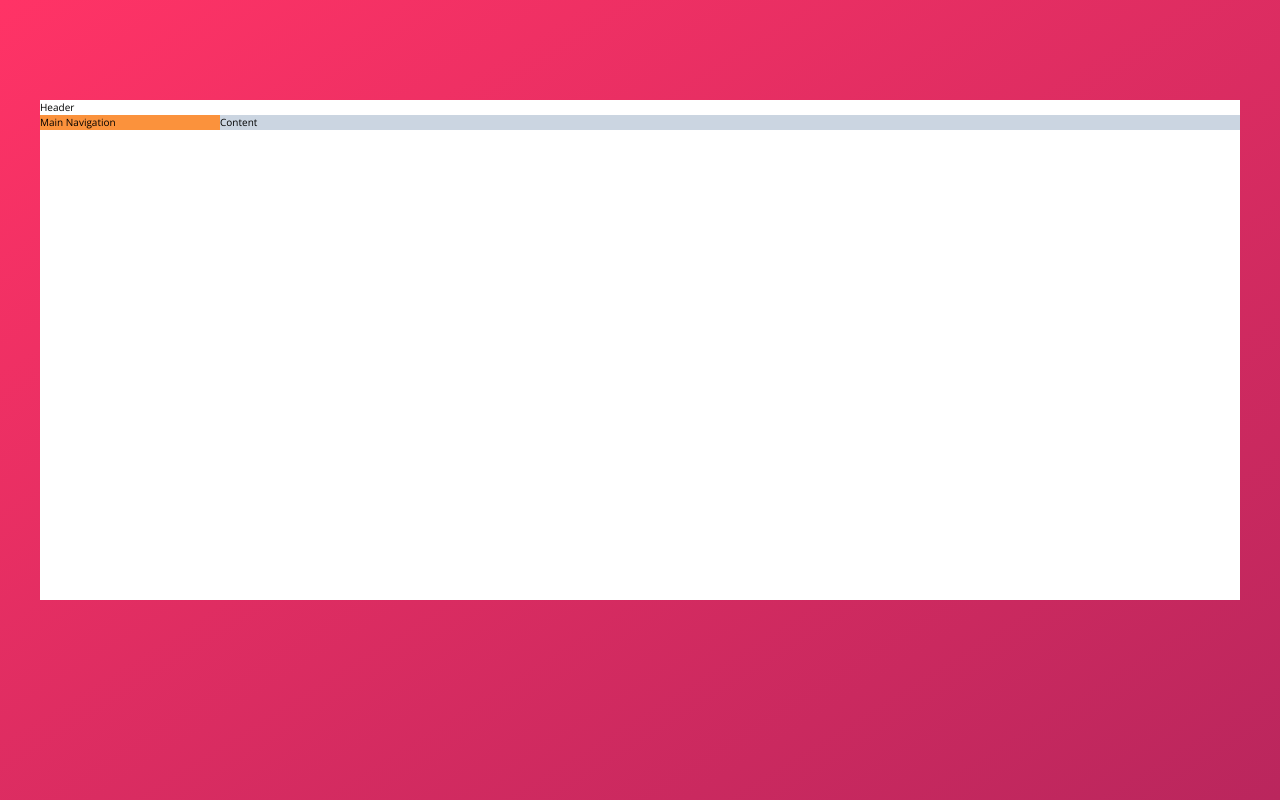
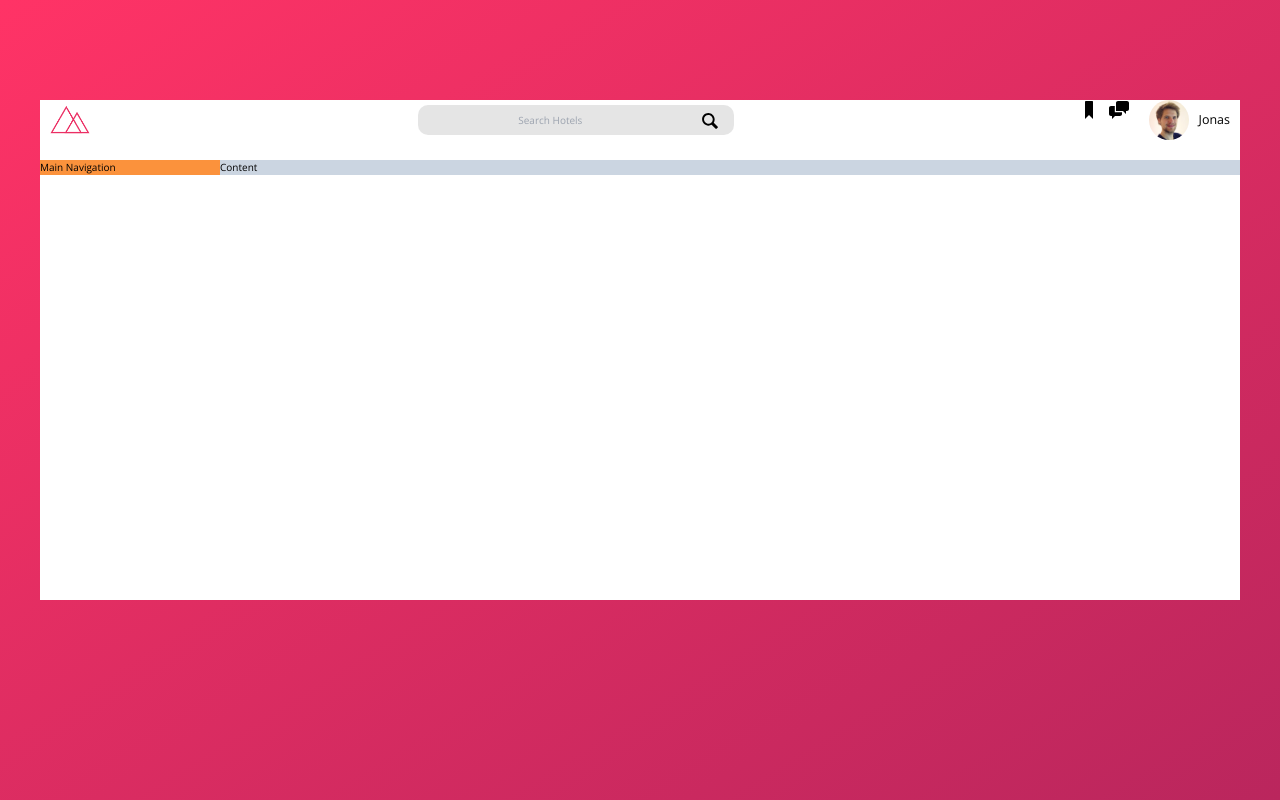
Before and after one commit to CypherAk007/Trillio-React-App, a React (Vite) app: page / in a window 1280 px wide. Built offline with nearby package versions, Linux system fonts and the light colour scheme.

Commit message:
My code for header

```diff
--- /dev/null
+++ b/src/components/Header.jsx
@@ -0,0 +1,36 @@
+import classes from "./Header.module.scss"
+import logo from "../assets/img/favicon.png"
+import { useHref } from "react-router-dom";
+import mag from "../assets/img/SVG/magnifying-glass.svg";
+import chat from "../assets/img/SVG/chat.svg";
+import Bookmark from "../assets/img/SVG/bookmark.svg";
+import user from "../assets/img/user.jpg"
+const Header = ()=>{
+    return(
+        <div className={` flex justify-between items-center my-8`}>
+            <div className={`pl-4`}>
+                <img className={`h-16`} src={logo}></img>
+            </div>
+            <form className={`flex items-center relative `}>
+                <input className={`-bg--color-grey-dark-3/25 place-content-start  w-[95%] self-center py-3 px-40 rounded-2xl focus:w-[100%] transition-all `} placeholder="Search Hotels" type="text"></input>
+                <div>
+                    <img className={`absolute top-[20%] left-[85%] focus:left-[90%] `} src={mag}></img>
+                </div>
+            </form>
+            <div className={`flex gap-4 mr-4 items-center self-stretch hover:bg-yellow-400`}>
+                <div className={`min-h-full`}>
+                    <img src={Bookmark}></img>
+                </div>
+                <div className={`min-h-full`}>
+                    <img src={chat} alt="chat" />
+                </div>
+                <div className={`ml-4 flex items-center gap-4 min-h-full hover:bg-pink-500`}>
+                    <img className={`h-16 rounded-full`} src={user}></img>
+                    <div className={`text-xl`}>Jonas</div>
+                </div>
+            </div>
+        </div>
+    )
+}
+
+export default Header;
--- a/src/components/RouteLayout.jsx
+++ b/src/components/RouteLayout.jsx
@@ -1,7 +1,9 @@
+import Header from "./Header";
+
 const RouteLayout = ()=>{
     return(
         <div className={`bg-white max-w-[120rem] my-[10rem] mx-auto min-h-[50rem]`}>
-            <h1>Header</h1>
+            <Header></Header>
             <div className={`flex`}>
                 <h1 className={`  bg-orange-400 basis-[15%]`}>Main Navigation</h1>
                 <h1 className={` bg-slate-300 flex-1`}>Content</h1>
```
Also changed, not shown: src/components/Header.module.scss (added).
